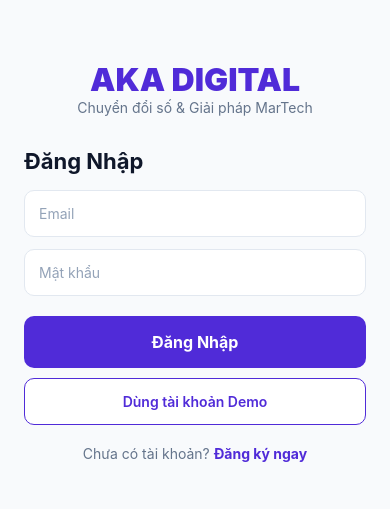
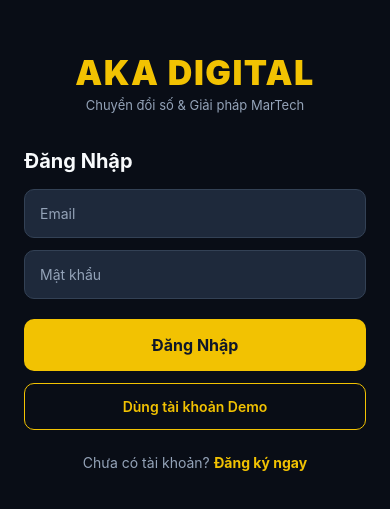
Before and after one commit to trucnguyen3/AkaDigitalApp, a React Native app: screen /Home in a window 390 px wide. Shown: the part 161-670 px from the top of the page. Built offline with nearby package versions, Linux system fonts and the light colour scheme.

Commit message:
aka tools app

```diff
--- a/src/navigation/AppNavigator.js
+++ b/src/navigation/AppNavigator.js
@@ -21,24 +21,26 @@ function MainTabNavigator() {
       screenOptions={{
         tabBarActiveTintColor: colors.primary,
         tabBarInactiveTintColor: colors.gray,
-        headerStyle: { backgroundColor: colors.primary },
-        headerTintColor: colors.white,
+        tabBarStyle: { backgroundColor: colors.cardBg, borderTopColor: colors.lightGray },
+        headerStyle: { backgroundColor: colors.cardBg },
+        headerTintColor: colors.primary,
+        headerTitleStyle: { fontWeight: 'bold' },
       }}
     >
       <Tab.Screen
         name="Home"
         component={HomeScreen}
-        options={{ title: 'Trang Chủ', headerTitle: 'AKA Digital' }}
+        options={{ title: 'Trang Chủ', headerTitle: 'AKA DIGITAL' }}
       />
       <Tab.Screen
         name="Products"
         component={ProductsScreen}
-        options={{ title: 'Giải Pháp', headerTitle: 'Giải Pháp & Sản Phẩm MarTech' }}
+        options={{ title: 'Giải Pháp', headerTitle: 'GIẢI PHÁP MARTECH' }}
       />
       <Tab.Screen
         name="Profile"
         component={ProfileScreen}
-        options={{ title: 'Tài Khoản', headerTitle: 'Quản Lý Tài Khoản' }}
+        options={{ title: 'Tài Khoản', headerTitle: 'TÀI KHOẢN' }}
       />
     </Tab.Navigator>
   );
--- a/src/screens/HomeScreen.js
+++ b/src/screens/HomeScreen.js
@@ -1,5 +1,5 @@
 import React, { useContext } from 'react';
-import { View, Text, ScrollView, StyleSheet } from 'react-native';
+import { View, Text, ScrollView, StyleSheet, StatusBar } from 'react-native';
 import { AuthContext } from '../context/AuthContext';
 import { colors } from '../styles/theme';
 
@@ -15,6 +15,8 @@ export default function HomeScreen() {
 
   return (
     <ScrollView style={styles.container}>
+      <StatusBar barStyle="light-content" />
+      {/* Banner */}
       <View style={styles.headerBanner}>
         <Text style={styles.welcomeText}>Xin chào, {user?.fullName || 'Khách hàng'} 👋</Text>
         <Text style={styles.heroTitle}>AKA DIGITAL</Text>
@@ -23,6 +25,7 @@ export default function HomeScreen() {
         </Text>
       </View>
 
+      {/* Giới thiệu */}
       <View style={styles.section}>
         <Text style={styles.sectionTitle}>Về AKA Digital</Text>
         <Text style={styles.bodyText}>
@@ -30,6 +33,7 @@ export default function HomeScreen() {
         </Text>
       </View>
 
+      {/* Dịch vụ */}
       <View style={styles.section}>
         <Text style={styles.sectionTitle}>Giải Pháp Cốt Lõi</Text>
         {services.map((item, index) => (
@@ -40,6 +44,7 @@ export default function HomeScreen() {
         ))}
       </View>
 
+      {/* Thống kê */}
       <View style={styles.statsContainer}>
         <View style={styles.statBox}>
           <Text style={styles.statNum}>100+</Text>
@@ -51,7 +56,7 @@ export default function HomeScreen() {
         </View>
         <View style={styles.statBox}>
           <Text style={styles.statNum}>98%</Text>
-          <Text style={styles.statLabel}>Khách hàng hài lòng</Text>
+          <Text style={styles.statLabel}>Hài lòng</Text>
         </View>
       </View>
       <View style={{ height: 40 }} />
@@ -61,18 +66,18 @@ export default function HomeScreen() {
 
 const styles = StyleSheet.create({
   container: { flex: 1, backgroundColor: colors.background },
-  headerBanner: { backgroundColor: colors.primary, padding: 24, borderBottomLeftRadius: 20, borderBottomRightRadius: 20 },
-  welcomeText: { color: '#c7d2fe', fontSize: 14, marginBottom: 8 },
-  heroTitle: { color: colors.white, fontSize: 28, fontWeight: '900' },
-  heroSubtitle: { color: '#e0e7ff', fontSize: 14, marginTop: 6, lineHeight: 20 },
+  headerBanner: { backgroundColor: colors.cardBg, padding: 24, borderBottomWidth: 2, borderBottomColor: colors.primary },
+  welcomeText: { color: colors.gray, fontSize: 13, marginBottom: 4 },
+  heroTitle: { color: colors.primary, fontSize: 30, fontWeight: '900', letterSpacing: 1 },
+  heroSubtitle: { color: colors.textLight, fontSize: 13, marginTop: 6, lineHeight: 20 },
   section: { padding: 20 },
-  sectionTitle: { fontSize: 20, fontWeight: 'bold', color: colors.dark, marginBottom: 12 },
+  sectionTitle: { fontSize: 18, fontWeight: 'bold', color: colors.primary, marginBottom: 12 },
   bodyText: { fontSize: 14, color: colors.gray, lineHeight: 22 },
-  card: { backgroundColor: colors.white, padding: 16, borderRadius: 12, marginBottom: 12, borderWidth: 1, borderColor: colors.lightGray },
-  cardTitle: { fontSize: 16, fontWeight: 'bold', color: colors.primary, marginBottom: 4 },
+  card: { backgroundColor: colors.cardBg, padding: 16, borderRadius: 12, marginBottom: 12, borderWidth: 1, borderColor: colors.lightGray },
+  cardTitle: { fontSize: 15, fontWeight: 'bold', color: colors.primary, marginBottom: 4 },
   cardDesc: { fontSize: 13, color: colors.gray, lineHeight: 18 },
-  statsContainer: { flexDirection: 'row', justifyContent: 'space-between', paddingHorizontal: 20, marginTop: 10 },
-  statBox: { flex: 1, backgroundColor: colors.white, padding: 16, borderRadius: 12, alignItems: 'center', marginHorizontal: 4, borderWidth: 1, borderColor: colors.lightGray },
-  statNum: { fontSize: 18, fontWeight: 'bold', color: colors.primary },
+  statsContainer: { flexDirection: 'row', justifyContent: 'space-between', paddingHorizontal: 20 },
+  statBox: { flex: 1, backgroundColor: colors.cardBg, padding: 16, borderRadius: 12, alignItems: 'center', marginHorizontal: 4, borderWidth: 1, borderColor: colors.primary + '40' },
+  statNum: { fontSize: 20, fontWeight: 'bold', color: colors.primary },
   statLabel: { fontSize: 11, color: colors.gray, textAlign: 'center', marginTop: 4 },
 });
--- a/src/screens/LoginScreen.js
+++ b/src/screens/LoginScreen.js
@@ -1,5 +1,5 @@
 import React, { useState, useContext } from 'react';
-import { View, Text, TextInput, TouchableOpacity, StyleSheet, Alert } from 'react-native';
+import { View, Text, TextInput, TouchableOpacity, StyleSheet, Alert, StatusBar } from 'react-native';
 import { AuthContext } from '../context/AuthContext';
 import { colors } from '../styles/theme';
 
@@ -25,6 +25,7 @@ export default function LoginScreen({ navigation }) {
 
   return (
     <View style={styles.container}>
+      <StatusBar barStyle="light-content" />
       <Text style={styles.brandTitle}>AKA DIGITAL</Text>
       <Text style={styles.subtitle}>Chuyển đổi số & Giải pháp MarTech</Text>
 
@@ -33,7 +34,7 @@ export default function LoginScreen({ navigation }) {
       <TextInput
         style={styles.input}
         placeholder="Email"
-        placeholderTextColor="#94a3b8"
+        placeholderTextColor={colors.gray}
         value={email}
         onChangeText={setEmail}
         keyboardType="email-address"
@@ -43,7 +44,7 @@ export default function LoginScreen({ navigation }) {
       <TextInput
         style={styles.input}
         placeholder="Mật khẩu"
-        placeholderTextColor="#94a3b8"
+        placeholderTextColor={colors.gray}
         secureTextEntry
         value={password}
         onChangeText={setPassword}
@@ -68,14 +69,14 @@ export default function LoginScreen({ navigation }) {
 
 const styles = StyleSheet.create({
   container: { flex: 1, padding: 24, justifyContent: 'center', backgroundColor: colors.background },
-  brandTitle: { fontSize: 32, fontWeight: '900', color: colors.primary, textAlign: 'center' },
-  subtitle: { fontSize: 14, color: colors.gray, textAlign: 'center', marginBottom: 32 },
-  title: { fontSize: 22, fontWeight: 'bold', color: colors.dark, marginBottom: 16 },
-  input: { backgroundColor: colors.white, padding: 14, borderRadius: 10, borderWidth: 1, borderColor: colors.lightGray, marginBottom: 12, color: colors.dark },
+  brandTitle: { fontSize: 34, fontWeight: '900', color: colors.primary, textAlign: 'center', letterSpacing: 1.5 },
+  subtitle: { fontSize: 13, color: colors.gray, textAlign: 'center', marginBottom: 36, marginTop: 4 },
+  title: { fontSize: 20, fontWeight: 'bold', color: colors.textLight, marginBottom: 16 },
+  input: { backgroundColor: colors.cardBg, padding: 15, borderRadius: 10, borderWidth: 1, borderColor: colors.lightGray, marginBottom: 12, color: colors.textLight },
   btnPrimary: { backgroundColor: colors.primary, padding: 16, borderRadius: 10, alignItems: 'center', marginTop: 8 },
-  btnText: { color: colors.white, fontWeight: 'bold', fontSize: 16 },
-  btnSecondary: { backgroundColor: colors.white, borderWidth: 1, borderColor: colors.primary, padding: 14, borderRadius: 10, alignItems: 'center', marginTop: 10 },
+  btnText: { color: colors.dark, fontWeight: 'bold', fontSize: 16 },
+  btnSecondary: { backgroundColor: 'transparent', borderWidth: 1, borderColor: colors.primary, padding: 14, borderRadius: 10, alignItems: 'center', marginTop: 12 },
   btnSecondaryText: { color: colors.primary, fontWeight: '600' },
-  linkBtn: { marginTop: 20, alignItems: 'center' },
+  linkBtn: { marginTop: 24, alignItems: 'center' },
   linkText: { color: colors.gray },
 });
--- a/src/styles/theme.js
+++ b/src/styles/theme.js
@@ -1,11 +1,14 @@
 export const colors = {
-  primary: '#502bd8',
-  secondary: '#3b82f6',
-  dark: '#0f172a',
-  background: '#f8fafc',
-  white: '#ffffff',
-  gray: '#64748b',
-  lightGray: '#e2e8f0',
-  danger: '#ef4444',
-  success: '#10b981',
+  primary: '#f2c202',        // Vàng logo AKA Digital (Amber/Golden)
+  primaryDark: '#D97706',    // Vàng đậm cho trạng thái hover/pressed
+  primaryLight: '#FEF3C7',   // Vàng nhạt cho nền badge, highlight
+  dark: '#0F172A',           // Đen xám chì cao cấp
+  cardBg: '#1E293B',         // Nền card tối
+  background: '#090D16',     // Nền ứng dụng chính (Dark mode)
+  white: '#FFFFFF',
+  textLight: '#F8FAFC',
+  gray: '#94A3B8',
+  lightGray: '#334155',
+  danger: '#EF4444',
+  success: '#10B981',
 };
```
